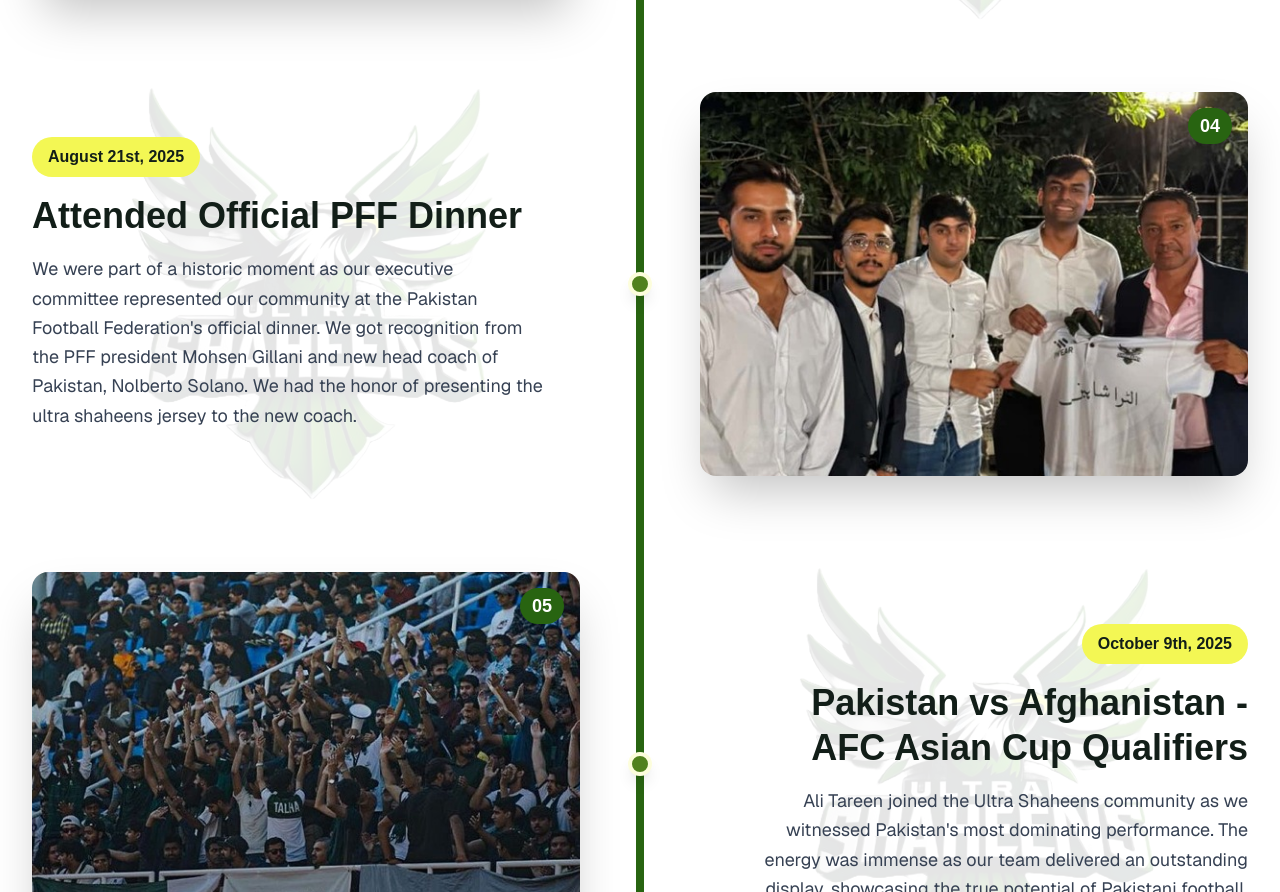
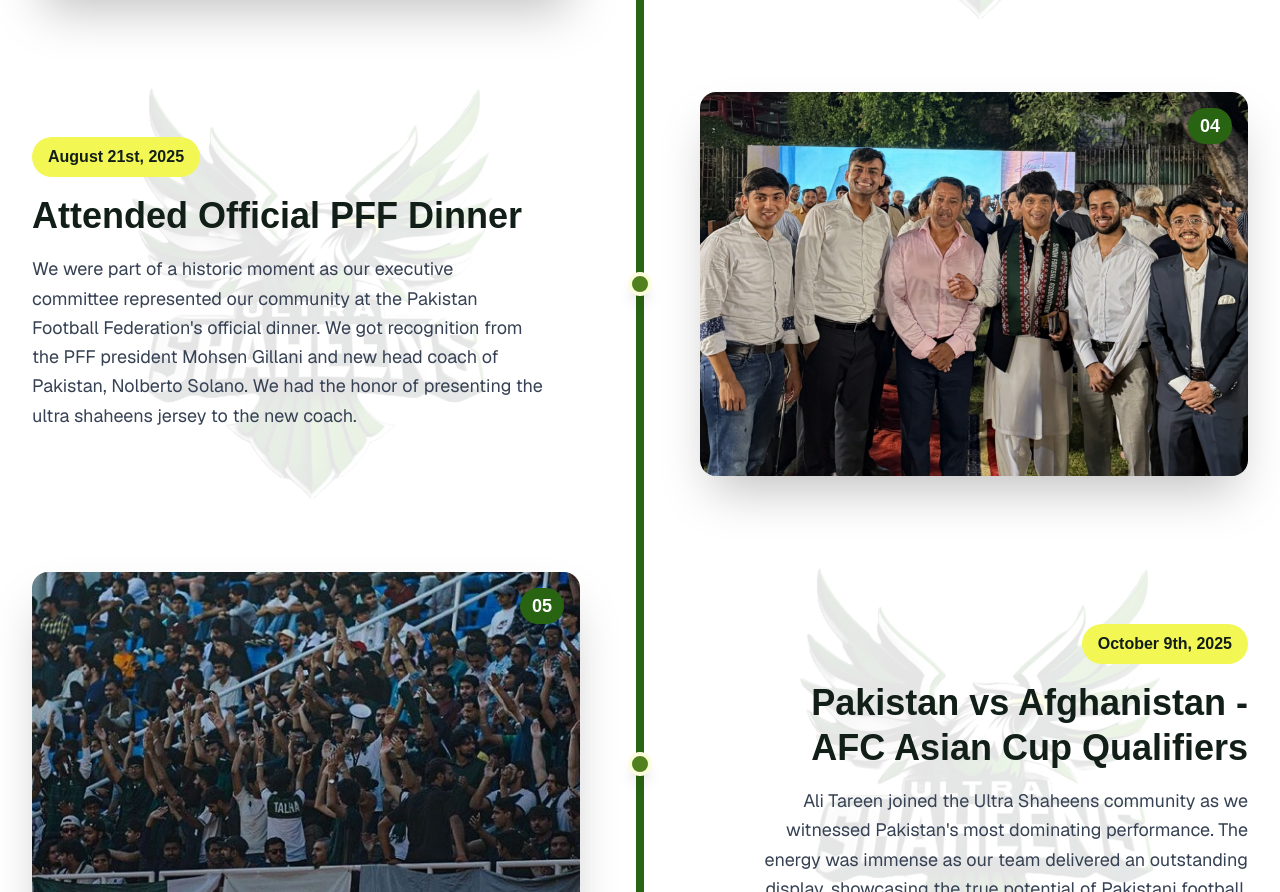
Before and after one commit to IamTalha-Sajid/ultra-shaheens, a Next.js app: page / in a window 1280 px wide. Shown: the part 4654-5546 px from the top of the page. Built offline with nearby package versions, Linux system fonts and the light colour scheme.

Commit message:
Changed the image for official PFF Dinner in Journey

```diff
--- a/src/components/Journey.tsx
+++ b/src/components/Journey.tsx
@@ -34,7 +34,7 @@
       date: "August 21st, 2025",
       title: "Attended Official PFF Dinner",
       description: "We were part of a historic moment as our executive committee represented our community at the Pakistan Football Federation's official dinner. We got recognition from the PFF president Mohsen Gillani and new head coach of Pakistan, Nolberto Solano. We had the honor of presenting the ultra shaheens jersey to the new coach.",
-      image: "/journey-pff-dinner.jpg",
+      image: "/Journey-ID-4.jpeg",
       isLeft: false
     },
     {
```
